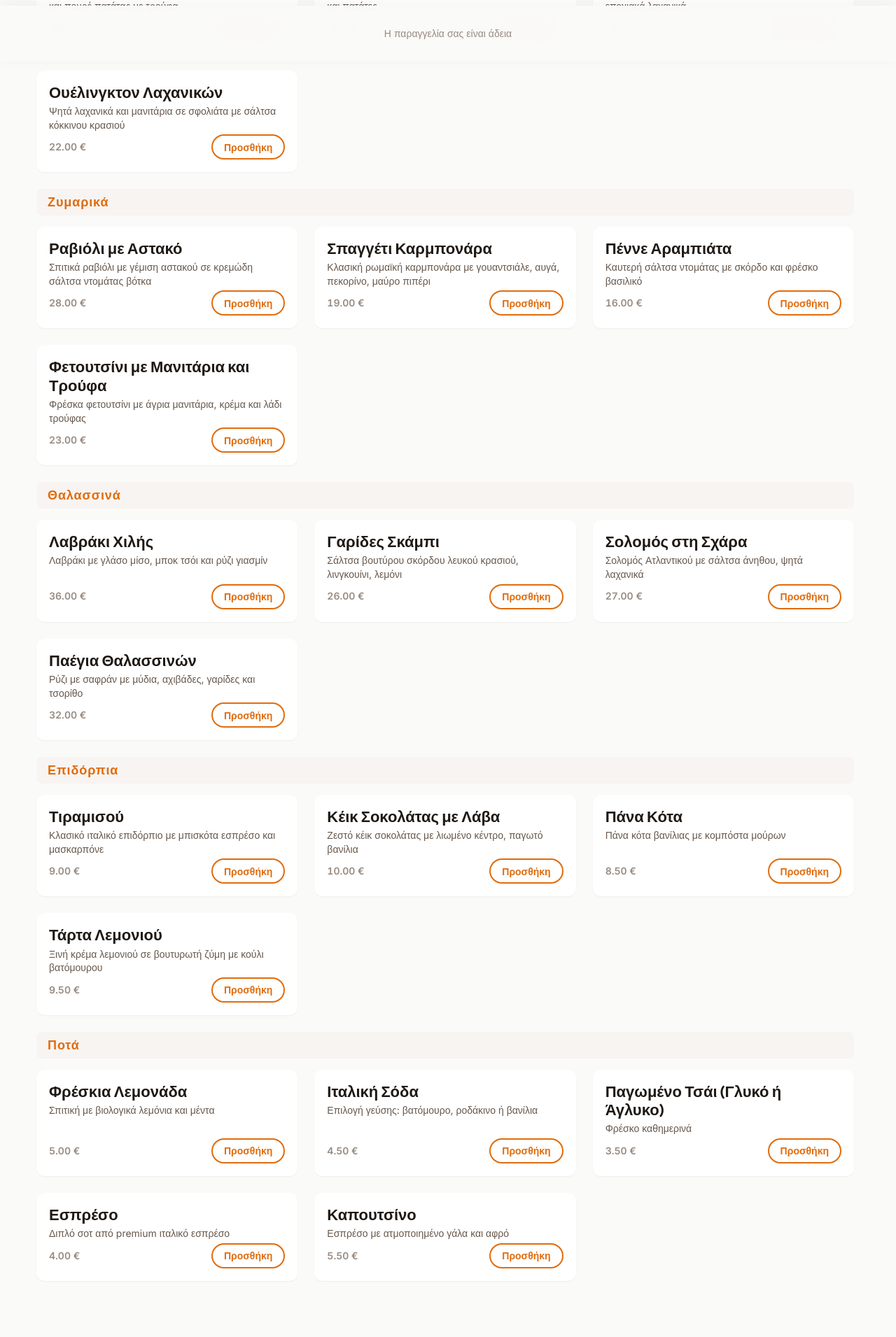
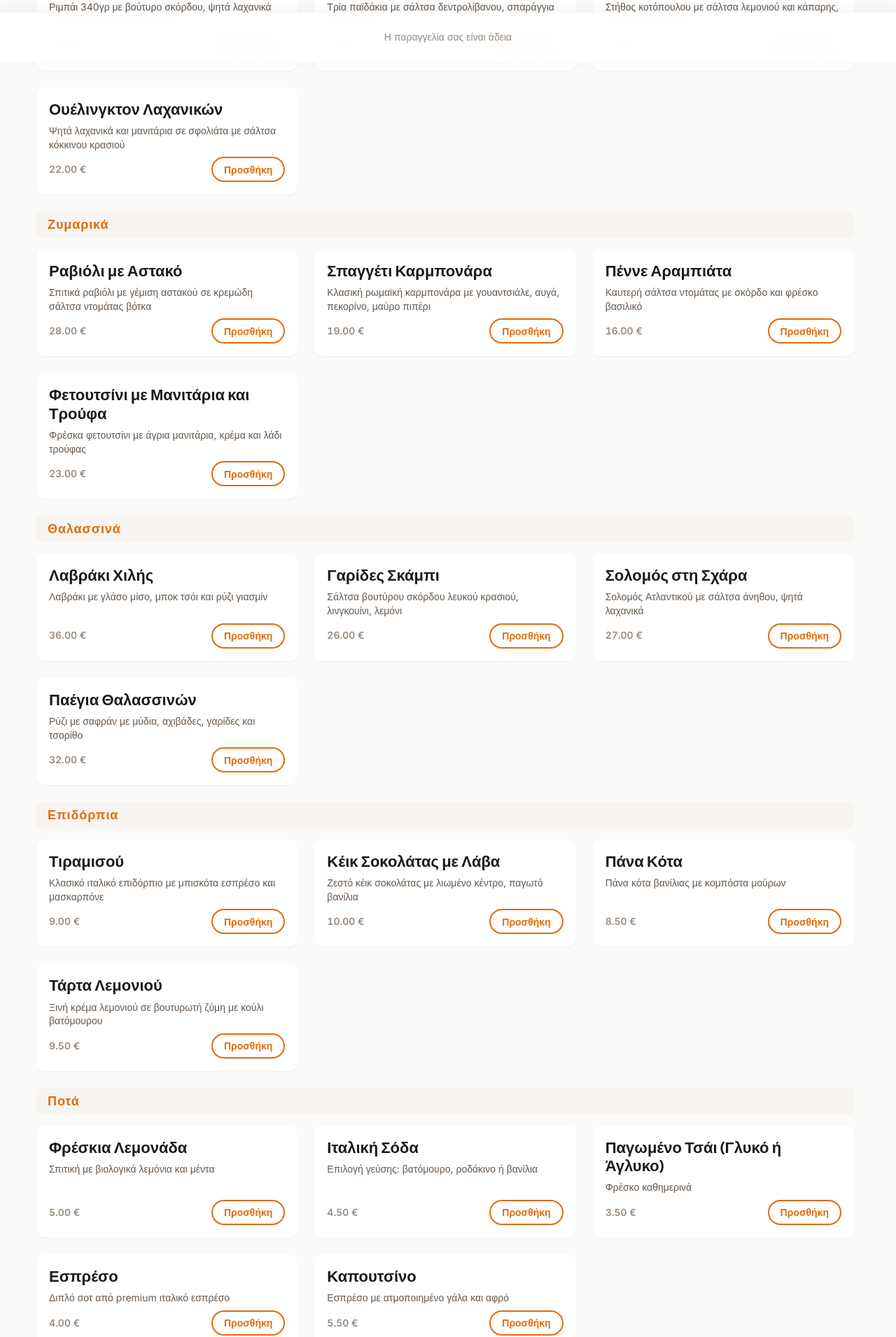
Before and after one commit to lishhhhmm-menu/demo, a React (Vite) app: page / in a window 1280 px wide. Shown: the part 712-2623 px from the top of the page at 70% size. Built offline with nearby package versions, Linux system fonts and the light colour scheme.

Commit message:
feat: add initial styling for the menu, menu item cards, and order panel components.

```diff
--- a/src/App.css
+++ b/src/App.css
@@ -1,6 +1,6 @@
 .app {
     min-height: 100vh;
-    padding-bottom: calc(5rem);
+    padding-bottom: calc(2.5rem + 2 * var(--space-md));
 }
 
 .restaurant-header {
@@ -49,7 +49,6 @@
     max-width: 1200px;
     margin: 0 auto;
     padding: var(--space-md);
-    padding-bottom: 0;
 }
 
 .menu-grid {
@@ -60,6 +59,10 @@
 
 .menu-section {
     margin-bottom: var(--space-lg);
+}
+
+.menu-section:last-child {
+    margin-bottom: 0;
 }
 
 .no-items {
@@ -90,12 +93,11 @@
     bottom: 0;
     left: 0;
     right: 0;
-    height: 5rem;
     display: flex;
     align-items: center;
     justify-content: center;
-    padding: 0 var(--space-md);
-    background: hsl(from var(--bg-primary) h s l / 0.95);
+    padding: var(--space-md) var(--space-md);
+    background: hsl(from var(--bg-secondary) h s l / 0.95);
     z-index: 500;
     box-shadow: 0 -4px 20px rgba(0, 0, 0, 0.05);
     backdrop-filter: blur(8px);
@@ -116,7 +118,7 @@
     display: flex;
     align-items: center;
     gap: var(--space-sm);
-    padding: var(--space-md) var(--space-xl);
+    padding: var(--space-sm) var(--space-xl);
     background: linear-gradient(135deg, var(--accent-primary), var(--accent-hover));
     color: white;
     border: none;
--- a/src/components/MenuItemCard.css
+++ b/src/components/MenuItemCard.css
@@ -88,7 +88,7 @@
 .menu-card-content {
     display: flex;
     flex-direction: column;
-    gap: var(--space-xs);
+    gap: var(--space-sm);
     height: 100%;
 }
 
--- a/src/components/MyOrder.css
+++ b/src/components/MyOrder.css
@@ -166,10 +166,11 @@
 .order-items {
     flex: 1;
     padding: var(--space-md);
-    padding-bottom: 0;
+    padding-bottom: var(--space-md);
     display: flex;
     flex-direction: column;
     gap: var(--space-sm);
+    background: var(--bg-primary);
 }
 
 .order-category-group {
@@ -213,7 +214,7 @@
     border: 2px solid transparent;
     display: flex;
     flex-direction: column;
-    gap: var(--space-xs);
+    gap: var(--space-sm);
 }
 
 .order-item-name {
@@ -297,13 +298,17 @@
 }
 
 .order-footer {
+    position: sticky;
+    bottom: 0;
     padding: var(--space-md);
-    border-top: 1px solid var(--border-light);
-    background: var(--bg-primary);
+    background: hsl(from var(--bg-secondary) h s l / 0.95);
+    backdrop-filter: blur(8px);
+    box-shadow: 0 -4px 20px rgba(0, 0, 0, 0.05);
     flex-shrink: 0;
     display: flex;
     flex-direction: column;
     gap: var(--space-sm);
+    z-index: 10;
 }
 
 .footer-actions {
@@ -319,7 +324,7 @@
     align-items: center;
     padding: var(--space-sm) var(--space-md);
     background: var(--bg-accent);
-    border-radius: var(--radius-md);
+    border-radius: var(--radius-full);
     border: 1px solid var(--border-light);
     height: 40px;
     box-sizing: border-box;
@@ -346,7 +351,7 @@
     padding: 0 var(--space-lg);
     background: transparent;
     border: 1px solid var(--border-light);
-    border-radius: var(--radius-md);
+    border-radius: var(--radius-full);
     font-family: var(--font-body);
     font-size: 0.875rem;
     font-weight: 600;
```
